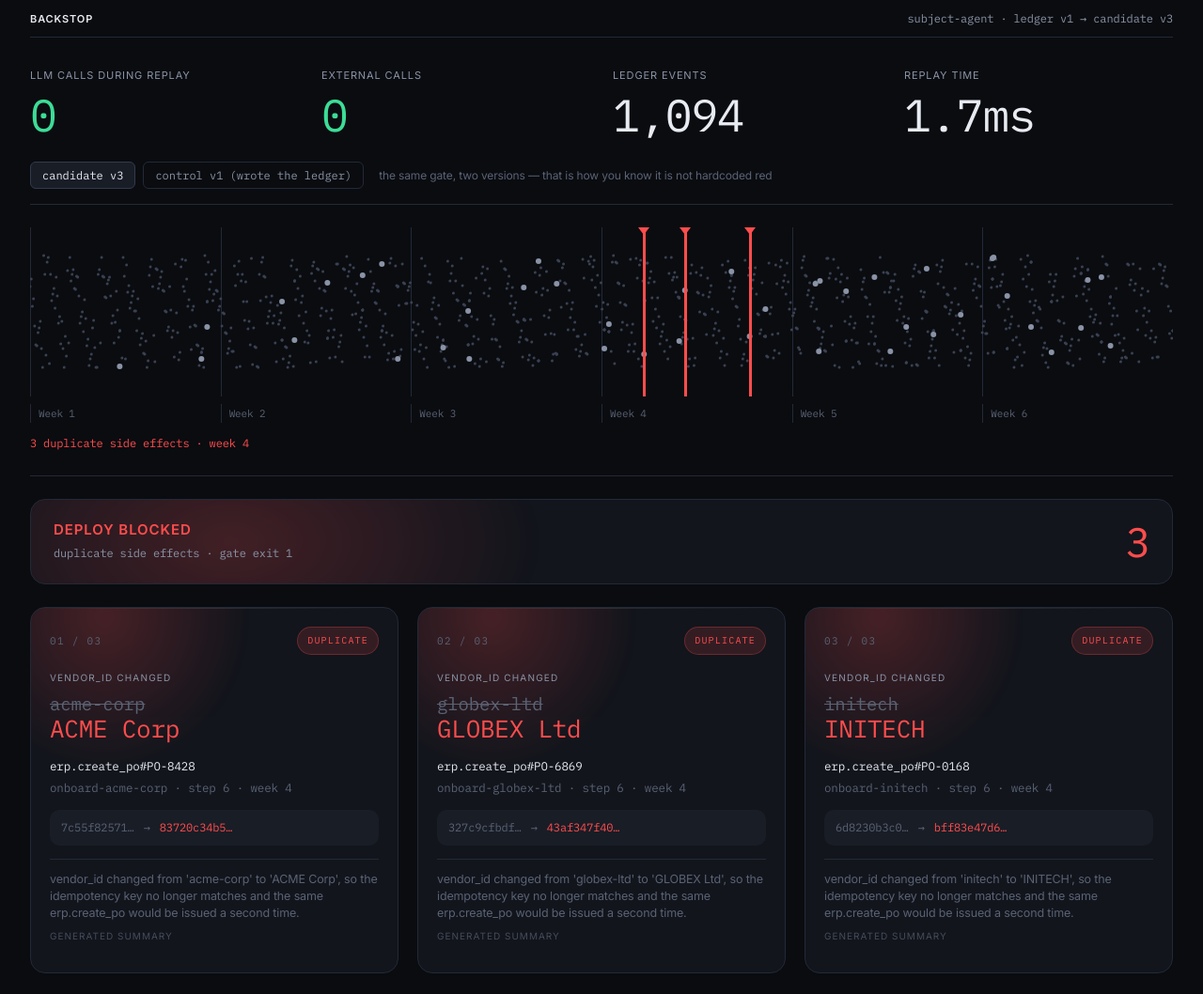
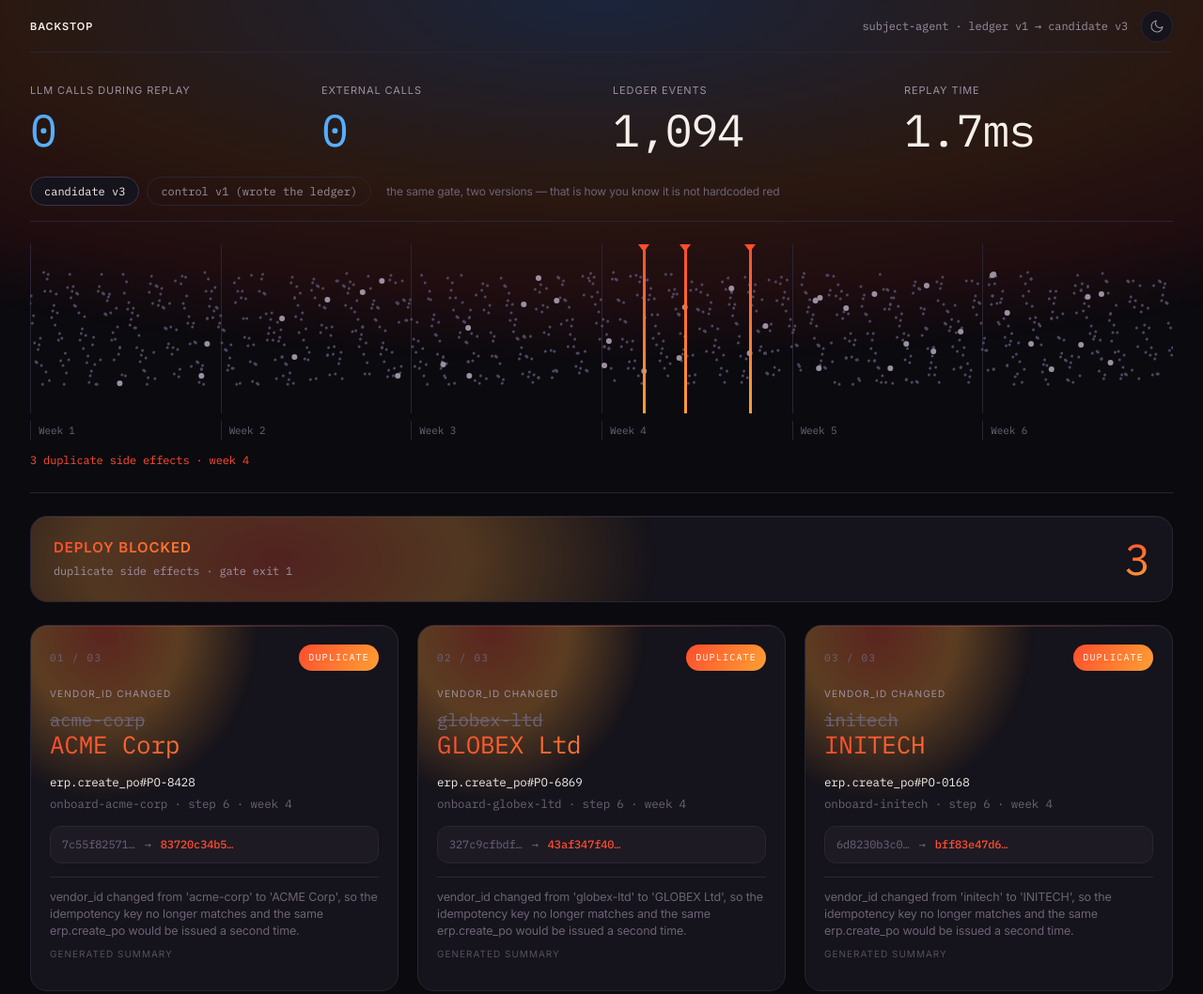
Before and after one commit to Kim-Hakseong/backstop, a plain HTML site: page api/static/index.html in a window 1280 px wide. Shown: the top 1058 px of the page at 94% size. Drawn offline with Linux system fonts and the light colour scheme.

Commit message:
[P4] add sunset/pastel themes with a sun-moon toggle
Colour now lives in api/static/theme.css as two token sets. Dark is the
sunset reference (scarlet to orange, sky blue), light is the pastel one
(peach, yellow, mint) on white cards. Semantics survive the change: warm
means blocked, cool means allowed, in both themes.

Semantic colours are pairs, used as gradients across badges, focal numbers,
changed values, card blooms and timeline markers, so the whole screen speaks
one language. A soft --sky wash sits behind the top of the page.

Toggle is a circular button top right, moon in dark and sun in light, inline
SVG with no icon font. Choice persists in localStorage. Default stays dark
rather than following prefers-color-scheme: the product's face is the dark
instrument panel, and a judge's system setting should not change what the
first screen looks like versus the video. ?theme= pins it for filming.

Canvas colours are read from CSS tokens at draw time and redrawn on switch;
hardcoding them would have left the timeline in the old palette.

```diff
--- a/api/static/index.html
+++ b/api/static/index.html
@@ -1,13 +1,24 @@
 <!doctype html>
-<html lang="en">
+<html lang="en" data-theme="dark">
 <head>
 <meta charset="utf-8">
 <meta name="viewport" content="width=device-width, initial-scale=1">
 <title>Backstop — deploy gate for long-running agents</title>
+<script>
+  // 테마를 첫 페인트 전에 확정한다. 나중에 적용하면 화면이 한 번 번쩍인다.
+  (function(){
+    // ?theme=light|dark 로 고정할 수 있다 — 촬영과 데모에서 시스템 설정에 흔들리지 않게.
+    var q = new URLSearchParams(location.search).get('theme');
+    var t = (q === 'light' || q === 'dark') ? q : null;
+    if(!t){ try { t = localStorage.getItem('backstop-theme'); } catch(e) {} }
+    // 기본은 다크다. 이 제품의 얼굴이 어두운 계기판이고, 심사위원 기기의
+    // 시스템 설정에 따라 첫 화면이 달라지면 영상과 실물이 어긋난다.
+    document.documentElement.setAttribute('data-theme', t || 'dark');
+  })();
+</script>
+<link rel="stylesheet" href="theme.css">
 <style>
-  /* 폰트는 self-host 한다. CDN 을 쓰면 촬영 당일 네트워크에 데모 품질이 달린다.
-     Inter 는 가변 폰트 파일 하나로 400/500/600 을 전부 덮는다.
-     `font-display: block` — 잠깐 비는 게 낫다. FOUT 이 영상에 찍히면 티가 난다. */
+  /* 폰트는 self-host 한다. CDN 을 쓰면 촬영 당일 네트워크에 데모 품질이 달린다. */
   @font-face{font-family:Inter;src:url(fonts/Inter-var.woff2) format('woff2');
     font-weight:100 900;font-style:normal;font-display:block}
   @font-face{font-family:'IBM Plex Mono';src:url(fonts/IBMPlexMono-400.woff2) format('woff2');
@@ -16,34 +27,46 @@
     font-weight:500;font-style:normal;font-display:block}
 
   :root{
-    --bg:#0A0C10; --surface:#12151C; --surface-2:#191D26;
-    --border:#232937; --border-strong:#323A4D;
-    --fg:#E8EBF2; --fg-muted:#8A93A6; --fg-dim:#5A6274;
-    --pass:#3DDC97; --block:#FF4D4D; --warn:#F5A524; --info:#4C8DFF; --inert:#3A4152;
-    --mono: 'IBM Plex Mono', ui-monospace, SFMono-Regular, Menlo, monospace;
-    --ui: Inter, -apple-system, BlinkMacSystemFont, 'Segoe UI', sans-serif;
+    --mono:'IBM Plex Mono', ui-monospace, SFMono-Regular, Menlo, monospace;
+    --ui:Inter, -apple-system, BlinkMacSystemFont, 'Segoe UI', sans-serif;
   }
   *{box-sizing:border-box}
   html,body{margin:0;background:var(--bg);color:var(--fg);font-family:var(--ui);
-    font-size:14px;line-height:20px;letter-spacing:-0.01em}
-  .wrap{max-width:1440px;margin:0 auto;padding:0 32px}
-  .topbar{height:40px;display:flex;align-items:center;justify-content:space-between;
+    font-size:14px;line-height:20px;letter-spacing:-0.01em;
+    transition:background-color .25s ease, color .25s ease}
+  /* 일몰 하늘. 데이터를 덮지 않을 만큼만 옅게 상단에 깐다. */
+  body::before{content:"";position:fixed;inset:0 0 auto 0;height:min(62vh,720px);
+    background:var(--sky);pointer-events:none;z-index:0}
+  .wrap{position:relative;z-index:1;max-width:1440px;margin:0 auto;padding:0 32px}
+
+  .topbar{height:56px;display:flex;align-items:center;justify-content:space-between;gap:16px;
     border-bottom:1px solid var(--border)}
   .brand{font-weight:600;letter-spacing:0.08em;text-transform:uppercase;font-size:11px}
+  .topright{display:flex;align-items:center;gap:14px}
   .subject{font-family:var(--mono);font-size:12px;color:var(--fg-muted)}
+  #theme{width:34px;height:34px;flex:none;display:grid;place-items:center;cursor:pointer;
+    border-radius:999px;border:1px solid var(--border);background:var(--surface);color:var(--fg-muted);
+    transition:border-color .2s ease,color .2s ease,background-color .2s ease}
+  #theme:hover{border-color:var(--border-strong);color:var(--fg)}
+  #theme svg{width:16px;height:16px;display:block}
+  :root[data-theme="dark"] #theme .sun{display:none}
+  :root[data-theme="light"] #theme .moon{display:none}
 
   .tiles{display:grid;grid-template-columns:repeat(4,1fr);gap:24px;padding:32px 0 24px}
   .label{font-size:11px;line-height:16px;letter-spacing:0.08em;text-transform:uppercase;
     color:var(--fg-muted)}
   .value{font-family:var(--mono);font-size:48px;line-height:52px;letter-spacing:-0.02em;
     font-variant-numeric:tabular-nums;margin-top:8px}
-  .value.pass{color:var(--pass)}
+  /* 좋은 뜻의 0 은 통과색 그라데이션으로 */
+  .value.pass{background:linear-gradient(135deg,var(--pass),var(--pass-2));
+    -webkit-background-clip:text;background-clip:text;color:transparent}
 
-  .toggle{display:flex;gap:8px;align-items:center;padding-bottom:16px}
+  .toggle{display:flex;gap:8px;align-items:center;padding-bottom:16px;flex-wrap:wrap}
   .toggle button{font-family:var(--mono);font-size:12px;background:none;color:var(--fg-muted);
-    border:1px solid var(--border);border-radius:6px;padding:6px 12px;cursor:pointer}
+    border:1px solid var(--border);border-radius:999px;padding:7px 14px;cursor:pointer;
+    transition:all .18s ease}
   .toggle button[aria-pressed="true"]{color:var(--fg);border-color:var(--border-strong);
-    background:var(--surface-2)}
+    background:var(--surface)}
   .toggle .hint{color:var(--fg-dim);font-size:12px;margin-left:8px}
 
   .timeline-box{border-top:1px solid var(--border);border-bottom:1px solid var(--border);
@@ -56,70 +79,77 @@
     min-height:18px}
   .marker-note.clear{color:var(--fg-muted)}
 
-  .banner{--accent:var(--block);position:relative;overflow:hidden;isolation:isolate;
-    margin:24px 0;padding:22px 24px;border-radius:16px;border:1px solid var(--border);
-    background:var(--surface);display:flex;align-items:center;justify-content:space-between;gap:24px}
-  .banner.passed{--accent:var(--pass)}
-  .banner::before{content:"";position:absolute;z-index:-1;inset:-160% 55% -160% -10%;
-    background:radial-gradient(closest-side,var(--accent),transparent);opacity:0.20;filter:blur(4px)}
+  /* ── 배너: 판정 문구 + 초점 숫자 ───────────────────────────── */
+  .banner{--accent:var(--block);--accent-2:var(--block-2);
+    position:relative;overflow:hidden;isolation:isolate;
+    margin:24px 0;padding:22px 24px;border-radius:18px;border:1px solid var(--border);
+    background:var(--surface);box-shadow:var(--shadow);
+    display:flex;align-items:center;justify-content:space-between;gap:24px}
+  .banner.passed{--accent:var(--pass);--accent-2:var(--pass-2)}
+  .banner::before{content:"";position:absolute;z-index:-1;inset:-180% 45% -180% -12%;
+    background:radial-gradient(closest-side,var(--accent),var(--accent-2),transparent);
+    opacity:0.26;filter:blur(2px)}
   .banner .verdict{font-weight:600;font-size:15px;text-transform:uppercase;letter-spacing:0.06em;
-    color:var(--accent)}
+    background:linear-gradient(120deg,var(--accent),var(--accent-2));
+    -webkit-background-clip:text;background-clip:text;color:transparent}
   .banner .sub{font-family:var(--mono);font-size:12px;color:var(--fg-muted);margin-top:5px}
-  .banner .count{font-family:var(--mono);font-size:44px;line-height:1;color:var(--accent);
-    font-variant-numeric:tabular-nums;letter-spacing:-0.02em}
+  .banner .count{font-family:var(--mono);font-size:46px;line-height:1;font-variant-numeric:tabular-nums;
+    letter-spacing:-0.02em;background:linear-gradient(160deg,var(--accent),var(--accent-2));
+    -webkit-background-clip:text;background-clip:text;color:transparent}
 
-  /* 분기 카드 — 벤토 그리드. 같은 직사각형을 세로로 쌓지 않는다.
-     각 카드의 주인공은 '무엇이 바뀌었나' 한 쌍이고, 나머지는 전부 보조로 내린다. */
+  /* ── 분기 카드: 벤토 그리드 + 의미색 그라데이션 ───────────── */
   .cards{display:grid;grid-template-columns:repeat(auto-fit,minmax(360px,1fr));gap:20px}
-  .card{--accent:var(--block);position:relative;overflow:hidden;isolation:isolate;
-    background:var(--surface);border:1px solid var(--border);border-radius:16px;
-    padding:20px 20px 18px;display:flex;flex-direction:column;gap:14px}
-  .card.MUTATED{--accent:var(--warn)} .card.MISSING{--accent:var(--info)}
-  /* 색은 테두리가 아니라 빛으로 — 좌측 3px 막대가 가장 기성품처럼 보이던 부분이다 */
-  .card::before{content:"";position:absolute;z-index:-1;inset:-40% 40% 55% -20%;
-    background:radial-gradient(closest-side,var(--accent),transparent);opacity:0.22;
-    filter:blur(4px);pointer-events:none}
+  .card{--accent:var(--block);--accent-2:var(--block-2);
+    position:relative;overflow:hidden;isolation:isolate;
+    background:var(--surface);border:1px solid var(--border);border-radius:18px;
+    padding:20px 20px 18px;display:flex;flex-direction:column;gap:14px;box-shadow:var(--shadow)}
+  .card.MUTATED{--accent:var(--warn);--accent-2:var(--warn-2)}
+  .card.MISSING{--accent:var(--info);--accent-2:var(--info-2)}
+  .card::before{content:"";position:absolute;z-index:-1;inset:-45% 38% 52% -22%;
+    background:radial-gradient(closest-side,var(--accent),var(--accent-2),transparent);
+    opacity:0.30;filter:blur(3px);pointer-events:none}
   .card::after{content:"";position:absolute;z-index:-1;inset:0 0 auto 0;height:1px;
-    background:linear-gradient(90deg,transparent,rgba(255,255,255,0.10),transparent)}
+    background:linear-gradient(90deg,transparent,var(--accent),transparent);opacity:0.35}
 
   .card header{display:flex;align-items:center;justify-content:space-between}
   .idx{font-family:var(--mono);font-size:11px;color:var(--fg-dim);letter-spacing:0.12em}
   .badge{font-family:var(--mono);font-size:10px;text-transform:uppercase;letter-spacing:0.12em;
-    border-radius:999px;padding:4px 10px;color:var(--accent);
-    background:color-mix(in srgb,var(--accent) 14%,transparent);
-    border:1px solid color-mix(in srgb,var(--accent) 28%,transparent)}
+    border-radius:999px;padding:4px 10px;color:#fff;
+    background:linear-gradient(120deg,var(--accent),var(--accent-2))}
 
-  /* 주인공: 값이 어떻게 바뀌었나 */
   .shift{display:flex;flex-direction:column;gap:2px;font-family:var(--mono);
     font-variant-numeric:tabular-nums}
   .shift .cap{font-family:var(--ui);font-size:10px;letter-spacing:0.12em;text-transform:uppercase;
     color:var(--fg-muted);margin-bottom:6px}
   .shift .from{font-size:19px;color:var(--fg-dim);text-decoration:line-through;
-    text-decoration-color:var(--fg-dim);text-decoration-thickness:1px}
-  .shift .to{font-size:26px;line-height:1.15;color:var(--accent);letter-spacing:-0.01em}
+    text-decoration-thickness:1px}
+  .shift .to{font-size:26px;line-height:1.15;letter-spacing:-0.01em;
+    background:linear-gradient(120deg,var(--accent),var(--accent-2));
+    -webkit-background-clip:text;background-clip:text;color:transparent}
 
   .meta{display:flex;flex-direction:column;gap:3px;font-family:var(--mono);font-size:12.5px}
   .meta .eff{color:var(--fg)}
   .meta .loc{color:var(--fg-dim)}
 
   .keys{display:flex;align-items:center;gap:10px;font-family:var(--mono);font-size:12px;
-    background:var(--surface-2);border-radius:10px;padding:9px 12px;color:var(--fg-dim)}
-  .keys .arr{color:var(--fg-dim)} .keys .k2{color:var(--accent)}
+    background:var(--keys-bg);border:1px solid var(--border);border-radius:12px;
+    padding:9px 12px;color:var(--fg-dim)}
+  .keys .k2{color:var(--accent);font-weight:500}
 
   .narrative{margin-top:auto;padding-top:12px;border-top:1px solid var(--border);
     color:var(--fg-dim);font-size:12.5px;line-height:18px}
   .narrative cite{display:block;font-style:normal;margin-top:6px;color:var(--fg-dim);
-    opacity:0.7;font-size:10px;letter-spacing:0.1em;text-transform:uppercase}
+    opacity:0.75;font-size:10px;letter-spacing:0.1em;text-transform:uppercase}
 
   .cta{border-top:1px solid var(--border);margin-top:32px;padding:24px 0 48px}
-  pre{background:var(--surface-2);border-radius:12px;padding:16px;font-family:var(--mono);
-    font-size:13px;overflow-x:auto;margin:12px 0}
+  pre{background:var(--surface-2);border:1px solid var(--border);border-radius:14px;padding:16px;
+    font-family:var(--mono);font-size:13px;overflow-x:auto;margin:12px 0}
   .cmt{color:var(--pass)} .dollar{color:var(--fg-dim)}
   .note{color:var(--warn);font-size:12px}
   .foot{color:var(--fg-dim);font-size:12px;margin-top:8px}
   .links{display:flex;gap:12px;margin-top:16px;flex-wrap:wrap}
   .links a{border:1px solid var(--border);border-radius:999px;padding:9px 18px;color:var(--fg);
-    text-decoration:none;font-size:14px}
+    text-decoration:none;font-size:14px;background:var(--surface);transition:all .18s ease}
   .links a:hover{border-color:var(--border-strong)}
 </style>
 </head>
@@ -127,7 +157,20 @@
 <div class="wrap">
   <div class="topbar">
     <div class="brand">Backstop</div>
-    <div class="subject">subject-agent · ledger v1 → candidate <span id="verLabel">v3</span></div>
+    <div class="topright">
+      <div class="subject">subject-agent · ledger v1 → candidate <span id="verLabel">v3</span></div>
+      <button id="theme" type="button" aria-label="Switch colour theme" title="Switch theme">
+        <svg class="moon" viewBox="0 0 24 24" fill="none" stroke="currentColor" stroke-width="1.7"
+             stroke-linecap="round" stroke-linejoin="round" aria-hidden="true">
+          <path d="M21 12.8A9 9 0 1 1 11.2 3a7 7 0 0 0 9.8 9.8z"/>
+        </svg>
+        <svg class="sun" viewBox="0 0 24 24" fill="none" stroke="currentColor" stroke-width="1.7"
+             stroke-linecap="round" stroke-linejoin="round" aria-hidden="true">
+          <circle cx="12" cy="12" r="4.2"/>
+          <path d="M12 2.4v2.4M12 19.2v2.4M4.2 4.2l1.7 1.7M18.1 18.1l1.7 1.7M2.4 12h2.4M19.2 12h2.4M4.2 19.8l1.7-1.7M18.1 5.9l1.7-1.7"/>
+        </svg>
+      </button>
+    </div>
   </div>
 
   <div class="tiles">
@@ -169,19 +212,28 @@
 </div>
 
 <script>
-const C = {inert:'#3A4152', muted:'#8A93A6', block:'#FF4D4D', border:'#232937'};
 let DATA=null, VERSION='v3', HITS=[];
+const fmt = n => n.toLocaleString('en-US');
 
-const fmt = n => n.toLocaleString('en-US');
+// 캔버스 색은 CSS 토큰에서 읽는다. 하드코딩하면 테마를 바꿔도 타임라인만 옛 색으로 남는다.
+const tok = n => getComputedStyle(document.documentElement).getPropertyValue(n).trim();
 
 async function boot(){
   DATA = await (await fetch('gate.json')).json();
   document.getElementById('bV3').onclick = () => select('v3');
   document.getElementById('bV1').onclick = () => select('v1');
+  document.getElementById('theme').onclick = toggleTheme;
   addEventListener('resize', draw);
   addEventListener('hashchange', () => select(location.hash === '#v1' ? 'v1' : 'v3'));
   // 딥링크: #v1 로 대조군 화면을 바로 연다 (데모 0:55–1:05)
   select(location.hash === '#v1' ? 'v1' : 'v3');
+}
+
+function toggleTheme(){
+  const next = document.documentElement.getAttribute('data-theme') === 'light' ? 'dark' : 'light';
+  document.documentElement.setAttribute('data-theme', next);
+  try { localStorage.setItem('backstop-theme', next); } catch(e) {}
+  draw();  // 토큰이 바뀌었으니 캔버스를 다시 그린다
 }
 
 function select(v){
@@ -230,8 +282,7 @@ function card(d, i, total){
   const short = k => k ? k.slice(0,10) + '…' : '—';
   const pad = n => String(n).padStart(2,'0');
   const week = d.t == null ? '' : ' · week ' + Math.min(6, Math.floor(d.t*6)+1);
-  const fromV = JSON.stringify(d.past_value ?? '—').replace(/^"|"$/g,'');
-  const toV   = JSON.stringify(d.replay_value ?? '—').replace(/^"|"$/g,'');
+  const strip = v => JSON.stringify(v ?? '—').replace(/^"|"$/g,'');
   el.innerHTML = `
     <header>
       <span class="idx">${pad(i+1)} / ${pad(total)}</span>
@@ -239,8 +290,8 @@ function card(d, i, total){
     </header>
     <div class="shift">
       <span class="cap">${d.mismatch_field || 'value'} changed</span>
-      <span class="from">${fromV}</span>
-      <span class="to">${toV}</span>
+      <span class="from">${strip(d.past_value)}</span>
+      <span class="to">${strip(d.replay_value)}</span>
     </div>
     <div class="meta">
       <span class="eff">${d.target || d.tool_name}</span>
@@ -254,6 +305,7 @@ function card(d, i, total){
 }
 
 function draw(){
+  if(!DATA) return;
   const cv = document.getElementById('tl');
   const dpr = devicePixelRatio || 1;
   const w = cv.clientWidth, h = 180;
@@ -262,30 +314,33 @@ function draw(){
   g.setTransform(dpr,0,0,dpr,0,0);
   g.clearRect(0,0,w,h);
 
-  // week dividers
-  g.strokeStyle = C.border; g.lineWidth = 1;
+  const cInert = tok('--inert'), cMuted = tok('--fg-muted'),
+        cBorder = tok('--border'), cA = tok('--block'), cB = tok('--block-2');
+
+  g.strokeStyle = cBorder; g.lineWidth = 1;
   for(let i=0;i<=6;i++){ const x=Math.round(w*i/6)+0.5; g.beginPath(); g.moveTo(x,0); g.lineTo(x,h); g.stroke(); }
 
-  // events: most of the ledger is ticks, drawn dim and dense
-  g.fillStyle = C.inert;
+  // 대부분의 이벤트는 tick 이다. 흐리고 촘촘하게.
+  g.fillStyle = cInert;
   for(const e of DATA.events){
     const x = e.t*w, y = 30 + ((Math.imul((x*1000|0)^0x9e37, 0x85eb)>>>17) % 120);
     g.beginPath(); g.arc(x,y,1.5,0,6.283); g.fill();
   }
-  // effects: brighter, larger
-  g.fillStyle = C.muted;
+  g.fillStyle = cMuted;
   for(const e of DATA.effects){
     const x = e.t*w, y = 30 + ((Math.imul((x*977|0)^0x51ed, 0xc2b2)>>>18) % 120);
     g.beginPath(); g.arc(x,y,3,0,6.283); g.fill();
   }
 
-  // divergence markers
+  // 분기 마커도 그라데이션으로 — 카드·배너와 같은 언어
   HITS = [];
+  const grad = g.createLinearGradient(0,0,0,h);
+  grad.addColorStop(0, cA); grad.addColorStop(1, cB);
   const ds = DATA.versions[VERSION].divergences;
-  g.fillStyle = C.block;
   ds.forEach((d,i) => {
     if(d.t == null) return;
     const x = Math.round(d.t*w);
+    g.fillStyle = grad;
     g.fillRect(x-1, 0, 3, h);
     g.beginPath(); g.moveTo(x-6,0); g.lineTo(x+6,0); g.lineTo(x,8); g.closePath(); g.fill();
     HITS.push({x, i});
--- /dev/null
+++ b/api/static/theme.css
@@ -0,0 +1,46 @@
+/* Backstop 테마 토큰.
+   다크 = sunset(scarlet → orange, 하늘 blue), 라이트 = pastel.
+   의미는 두 테마에서 동일하다: 따뜻한 색 = 차단, 차가운 색 = 통과.
+   색이 바뀌어도 "빨간불이 나쁜 것"이라는 규칙은 그대로여야 한다. */
+
+:root, :root[data-theme="dark"]{
+  --bg:#0B0A0F; --surface:#15131B; --surface-2:#1D1A24;
+  --border:#2A2533; --border-strong:#3B3548;
+  --fg:#F6F0EA; --fg-muted:#9C90A2; --fg-dim:#6C6376;
+  --inert:#4E4660;
+
+  /* 차단: 진홍 → 주황 */
+  --block:#FF4D2E;   --block-2:#FFA033;
+  /* 통과: 일몰 상단의 하늘색 */
+  --pass:#4FA8FF;    --pass-2:#7FD4FF;
+  --warn:#FFB020;    --warn-2:#FFD36B;
+  --info:#5B8DEF;    --info-2:#8FB8FF;
+
+  --sky: radial-gradient(120% 100% at 50% 0%,
+          rgba(91,141,239,0.20) 0%,
+          rgba(255,122,24,0.13) 42%,
+          rgba(255,45,31,0.09) 62%,
+          transparent 78%);
+  --shadow: 0 1px 0 rgba(255,255,255,0.05) inset;
+  --keys-bg: var(--surface-2);
+}
+
+:root[data-theme="light"]{
+  --bg:#F3F3F5; --surface:#FFFFFF; --surface-2:#F6F6F8;
+  --border:#E6E6EA; --border-strong:#D3D3DA;
+  --fg:#15151A; --fg-muted:#6E6E78; --fg-dim:#9A9AA5;
+  --inert:#C7C7D0;
+
+  --block:#EE4B2B;   --block-2:#FBB27E;
+  --pass:#2FA46A;    --pass-2:#8BD48E;
+  --warn:#E39A12;    --warn-2:#F5C851;
+  --info:#5B4FE0;    --info-2:#7EC8E3;
+
+  --sky: radial-gradient(120% 100% at 50% 0%,
+          rgba(247,168,196,0.42) 0%,
+          rgba(245,200,81,0.30) 38%,
+          rgba(126,200,227,0.22) 62%,
+          transparent 80%);
+  --shadow: 0 1px 2px rgba(16,16,24,0.06), 0 8px 24px rgba(16,16,24,0.05);
+  --keys-bg:#FBFBFC;
+}
```
Also changed, not shown: 1 other file.
